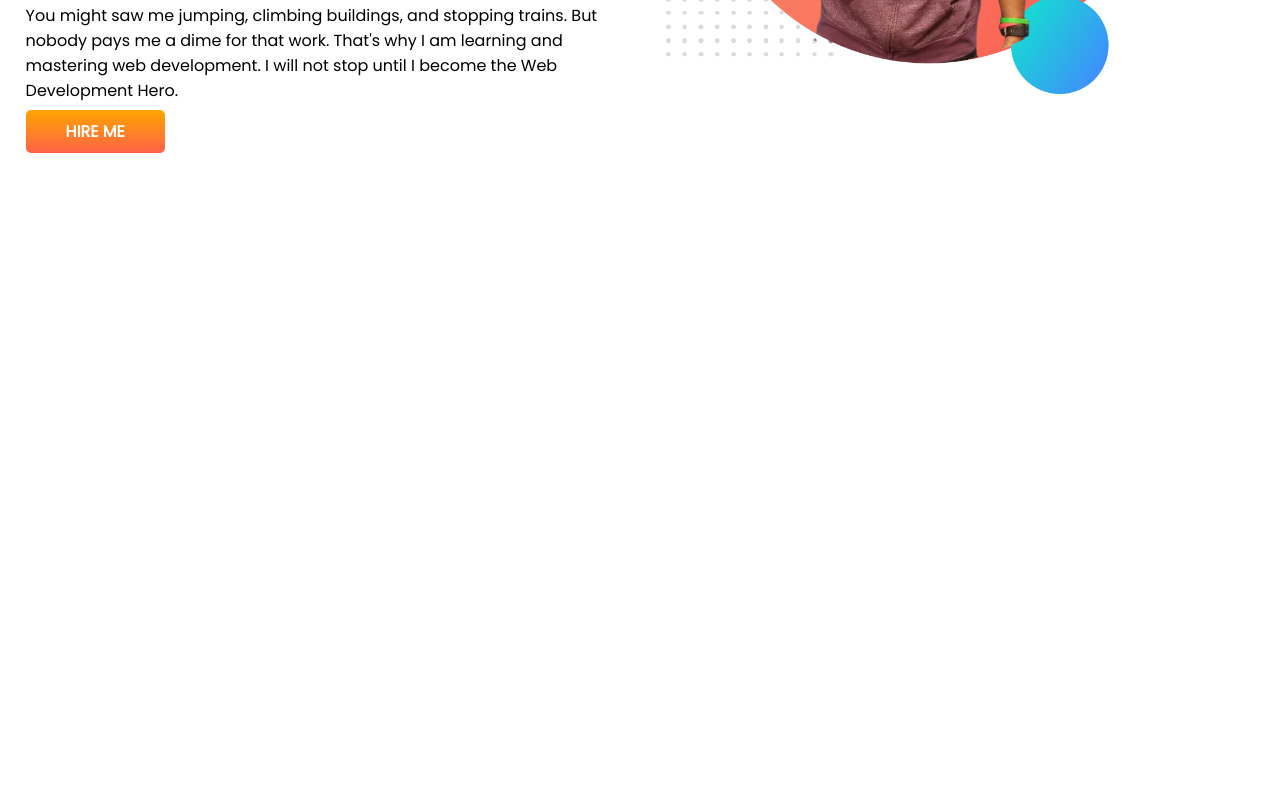
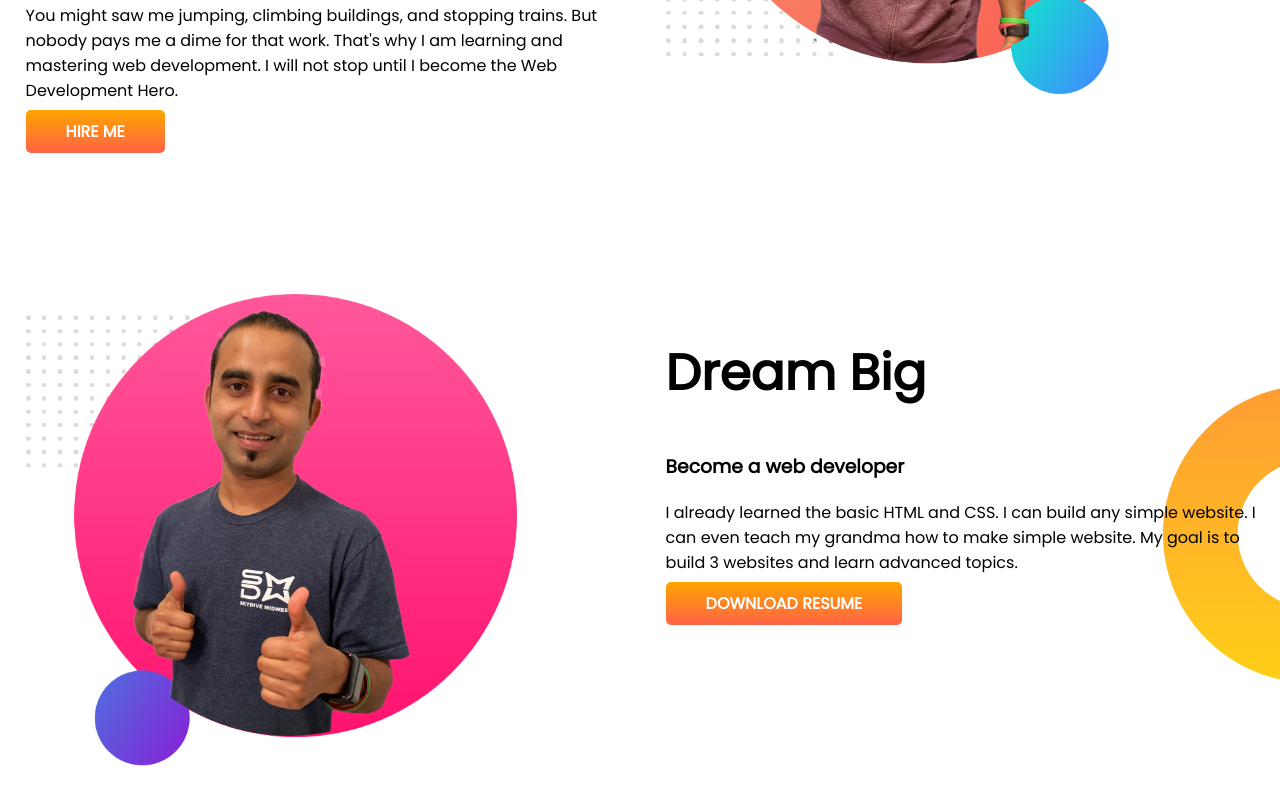
Before and after one commit to Mohammad-Hidayat-Ullah-Reza/developer-portfolio, a plain HTML site: page index.html in a window 1280 px wide. Shown: the part 394-1198 px from the top of the page. Before the commit the page ends 800 px from the top, so only its background shows below. Drawn offline with Linux system fonts and the light colour scheme.

Commit message:
dream added

```diff
--- a/index.html
+++ b/index.html
@@ -36,5 +36,25 @@
       </div>
       <div class="half-width"><img src="images/Folder 1.png" alt="" /></div>
     </section>
+    <section class="dream-big">
+      <div class="half-width">
+        <img src="images/jhankar2.png" alt="photo of jhankar mahabub bhai" />
+      </div>
+      <div class="half-width">
+        <h1>Dream Big</h1>
+        <h3>Become a web developer</h3>
+        <p>
+          I already learned the basic HTML and CSS. I can build any simple
+          website. I can even teach my grandma how to make simple website. My
+          goal is to build 3 websites and learn advanced topics.
+        </p>
+        <a
+          class="link-button"
+          target="_blank"
+          href="https://www.linkedin.com/in/mohammad-hidayat-9ab252221/"
+          >DOWNLOAD RESUME</a
+        >
+      </div>
+    </section>
   </body>
 </html>
--- a/style.css
+++ b/style.css
@@ -11,6 +11,7 @@
 }
 section{
     display: flex;
+    margin-bottom: 150px;
 }
 .half-width{
     width: 50%;
@@ -31,3 +32,8 @@
     background-image: url(images/top-banner.png);
     background-repeat: no-repeat;
 }
+.dream-big{
+    background-image: url(/images/dream-bg.png);
+    background-repeat: no-repeat;
+    background-position: right;
+}
```
